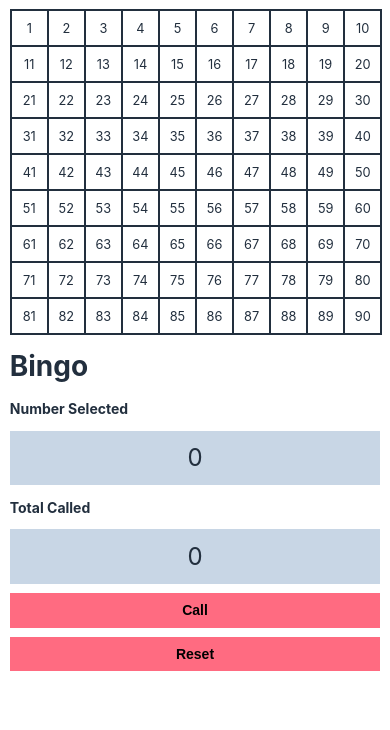
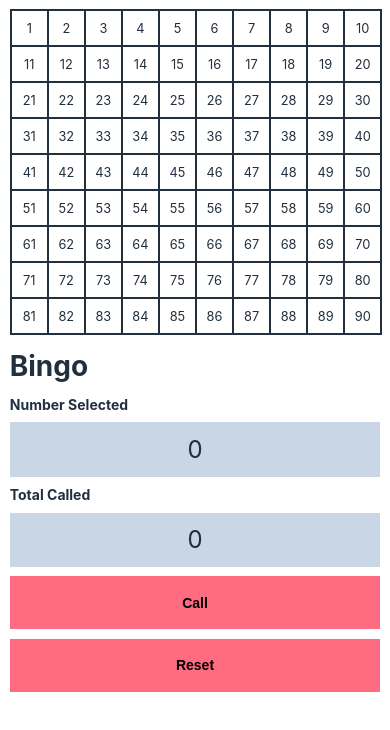
Before and after one commit to thomashockaday/bingo-machine, a React (Vite) app: page / in a window 390 px wide. Shown: the top 730 px of the page. Built offline with nearby package versions, Linux system fonts and the light colour scheme.

Commit message:
Increase button size on small screens to help with touch capability

```diff
--- a/src/index.css
+++ b/src/index.css
@@ -42,6 +42,7 @@ h1 {
 
 h2 {
   font-size: inherit;
+  margin: 2% 0;
 }
 
 button {
@@ -122,7 +123,6 @@ button:focus {
   }
 
   button {
-    padding: 2.5%;
     margin: 2.5% 0;
   }
 
```
